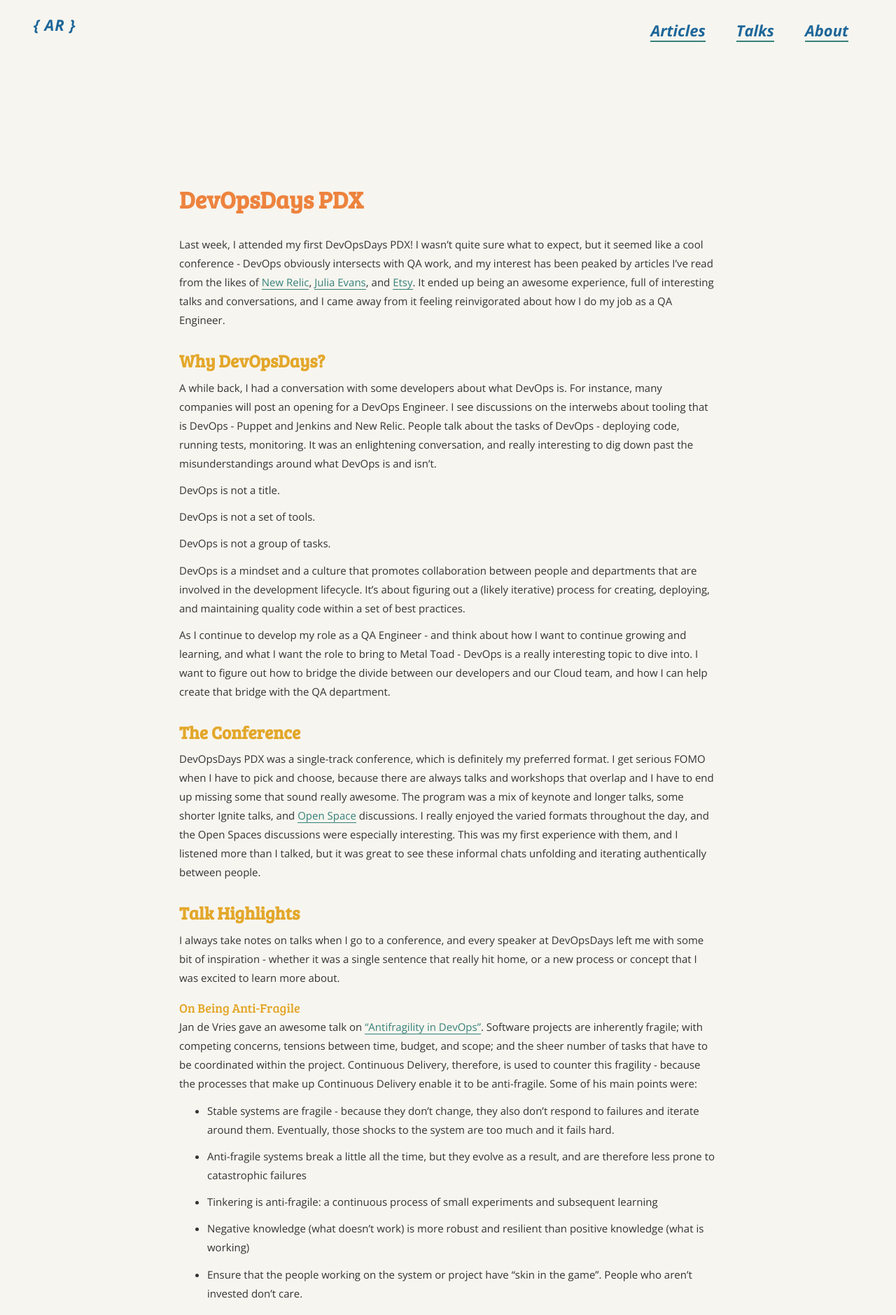
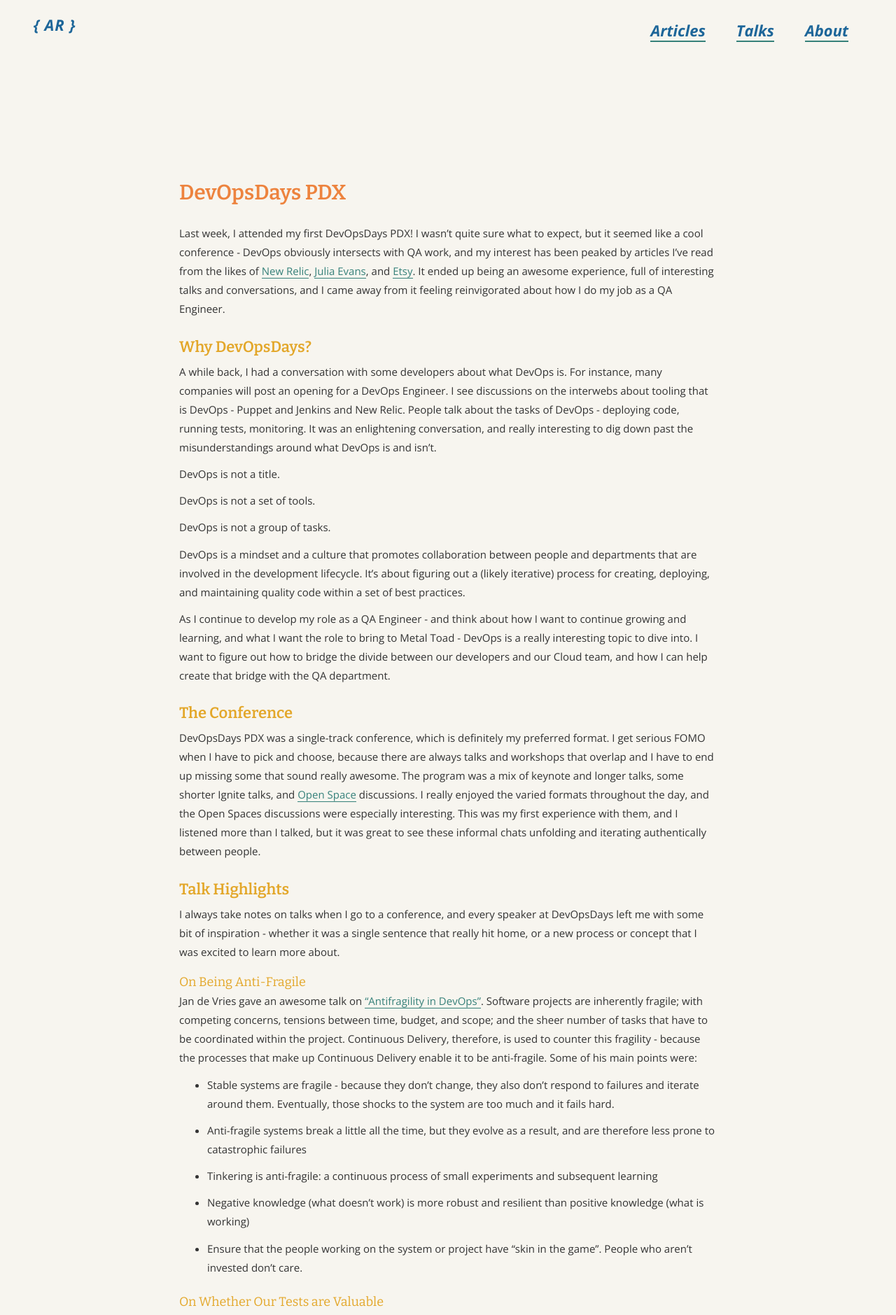
Before and after one commit to angelariggs/angelariggs.github.io, a Jekyll site: the page built from _posts/2017-08-10-devopsdays.md, in a window 1280 px wide. Shown: the top 1879 px of the page at 70% size. Built offline with Jekyll 4.4.1, drawn with Linux system fonts in a browser that asks for light colours; comment, search, counter and statistics services are not loaded.

Commit message:
updated h1 and h2, serif font

```diff
--- a/_sass/_base.scss
+++ b/_sass/_base.scss
@@ -7,7 +7,7 @@ h1 {
   font-weight: 700;
   font-style: normal;
   margin-bottom: 0.7em;
-  font-size: 34px;
+  font-size: 30px;
   color: $main-color;
   a {
     color: $main-color;
@@ -19,7 +19,7 @@ h1 {
 
 h2 {
   font-family: $display;
-  font-size: 25px;
+  font-size: 22px;
   font-weight: 700;
   color: $secondary-color;
   margin-bottom: 0.5em;
--- a/_sass/_variables.scss
+++ b/_sass/_variables.scss
@@ -24,9 +24,9 @@ $tertiary-color: #1D6699;
 $accent-color: #DD69B6;
 
 /*Font stacks*/
-@import url(https://fonts.googleapis.com/css2?family=Bree+Serif&family=Open+Sans:ital,wght@0,300;0,400;0,700;1,300;1,400;1,700&display=swap);
+@import url(https://fonts.googleapis.com/css2?family=Bitter:ital,wght@0,400;0,600;1,400;1,600&family=Open+Sans:ital,wght@0,400;0,700;1,400;1,700&display=swap);
 $sans-serif: "Open Sans", sans-serif;
-$display: "Bree Serif", serif;
+$display: "Bitter", serif;
 
 /*Mobile breakpoints*/
 @mixin mobile {
```
